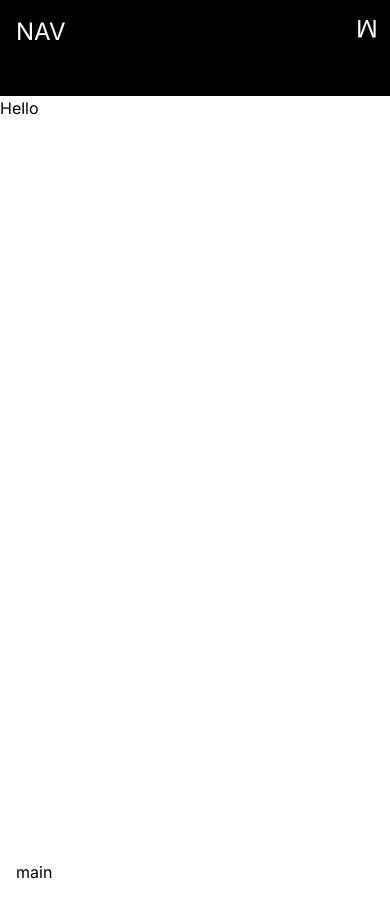
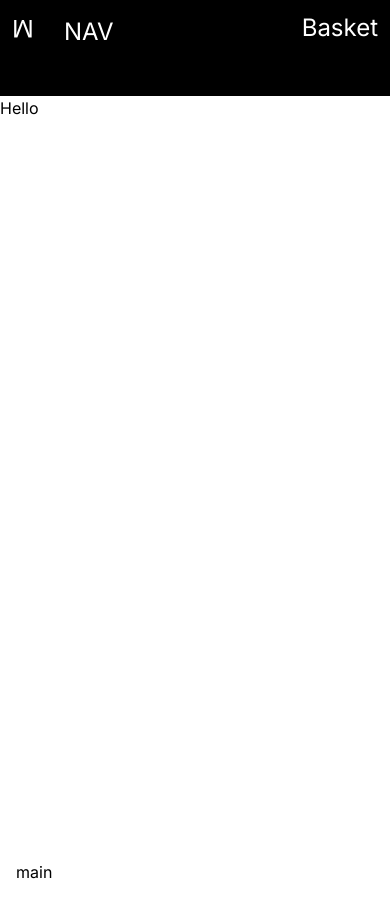
Before and after one commit to DannyFlynn/navigations, a Next.js app: page / in a window 390 px wide. Shown: the top 918 px of the page. Built offline with nearby package versions, Linux system fonts and the light colour scheme.

Commit message:
nav_leftside_eccom_style_template

```diff
--- a/app/components/Nav.js
+++ b/app/components/Nav.js
@@ -22,7 +22,7 @@ const Nav = () => {
   return (
     <nav className="flex justify-between bg-black text-white h-24 text-2xl">
        <div className="w-1/2 lg:w-3/5 p-4">
-       <h2>NAV</h2>
+       <h2 className="ml-12">NAV</h2>
        </div>
       <ul className="hidden lg:flex justify-evenly w-2/5 p-4">
             <li><a href="#">link1</a></li>
@@ -30,23 +30,28 @@ const Nav = () => {
             <li><a href="#">link3</a></li>
             <li><a href="#">link4</a></li>
       </ul>
-      <button className="flex lg:hidden absolute top-3 right-3 z-40" onClick={() => setShowNav(!showNav)}>
+      <button className="flex lg:hidden absolute top-3 left-3 z-40" onClick={() => setShowNav(!showNav)}>
         <span className={`block  transition-transform ease-in-out duration-700 ${showNav ? "rotate-180" : "-rotate-180"}`}>
             {showNav ? 'X' : 'M'}
         </span>
       </button>
+      <button className="flex lg:hidden absolute top-3 right-3">
+        <span>
+            Basket
+        </span>
+      </button>
       <div className={`w-full h-screen flex lg:hidden  absolute z-30 transition-transform ease-in-out duration-700 ${
-          showNav ? "translate-x-0" : "translate-x-full"
+          showNav ? "translate-x-0" : "-translate-x-full"
         }`}>
-     <div className="w-1/2 bg-black bg-opacity-50" onClick={() => setShowNav(!showNav)}></div>
      <ul
-        className="w-1/2 bg-black flex flex-col items-center justify-evenly"
+        className="w-2/3 bg-black flex flex-col items-center justify-evenly"
       >
             <li><a href="#" >link1</a></li>
             <li><a href="#" >link2</a></li>
             <li><a href="#" >link3</a></li>
             <li><a href="#" >link4</a></li>
         </ul>
+        <div className="w-1/3 bg-black bg-opacity-50" onClick={() => setShowNav(!showNav)}></div>
         </div>
     </nav>
   )
```
